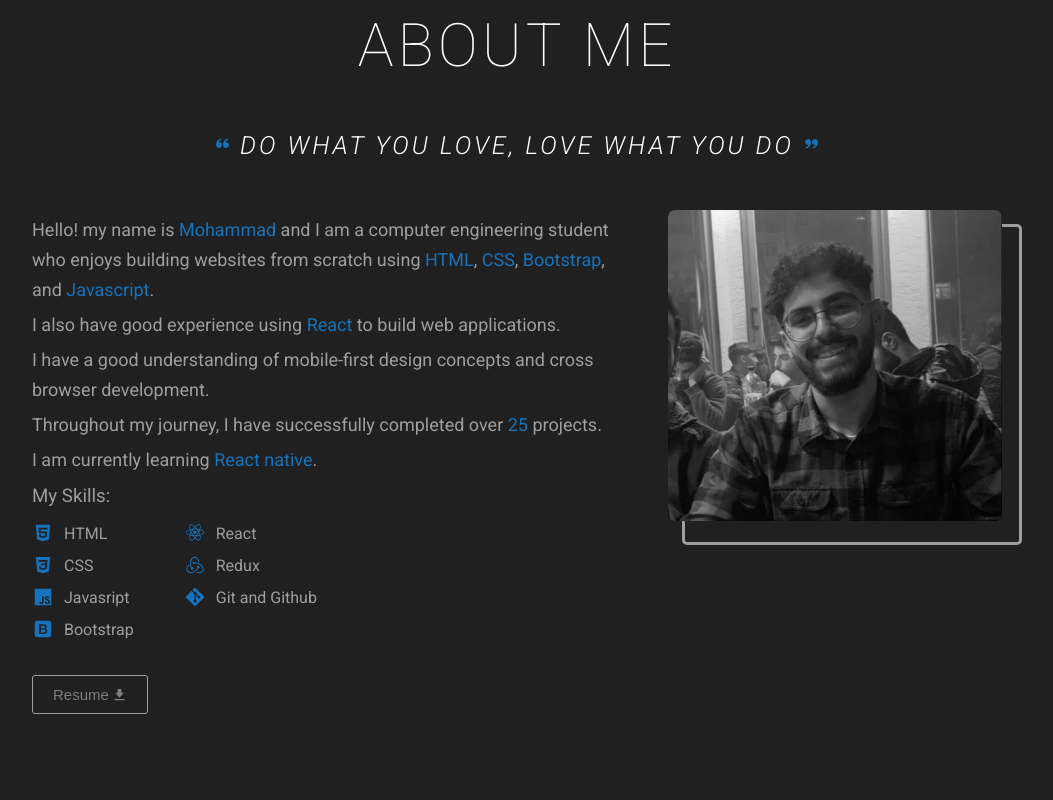
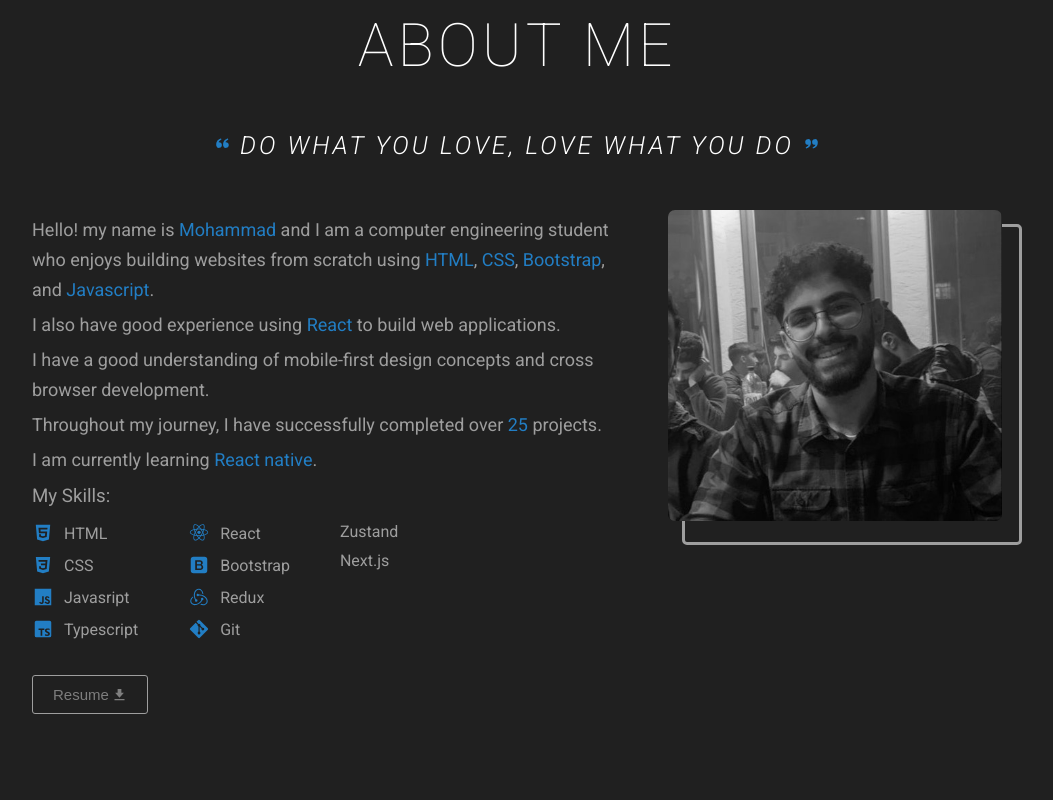
Before and after one commit to mhmd-k/my-portfolio-react, a React (Create React App) app: page / in a window 1280 px wide. Shown: the part 940-1740 px from the top of the page, without its empty margins (123-1176 px from the left). Built offline with nearby package versions, Linux system fonts and the light colour scheme; a web font is replaced by a local one.

Commit message:
add new skills

```diff
--- a/src/index.css
+++ b/src/index.css
@@ -3,7 +3,7 @@
   --bg-color: #202020;
   --box-color: #343434;
   --box-shadow: #202020;
-  --main-color: #1573bb;
+  --main-color: #227ec4;
   --text-color: #9e9e9e;
   --title-color: white;
   --section-padding: 150px;
--- a/src/pages/About.js
+++ b/src/pages/About.js
@@ -9,10 +9,12 @@ import {
   BiSolidQuoteAltLeft,
   BiSolidDownload,
   BiSolidQuoteAltRight,
+  BiLogoTypescript,
 } from "react-icons/bi";
 import image from "../assets/images/20220317_073449.jpg";
 import { projectsData } from "../data/projectsData";
 import resume from "../assets/resume.pdf";
+import ZustandIcon from "../assets/polar-bear.png";
 
 function About() {
   return (
@@ -59,7 +61,7 @@ function About() {
                   <BiLogoJavascript /> Javasript
                 </li>
                 <li>
-                  <BiLogoBootstrap /> Bootstrap
+                  <BiLogoTypescript /> Typescript
                 </li>
               </ul>
               <ul>
@@ -67,12 +69,26 @@ function About() {
                   <BiLogoReact /> React
                 </li>
                 <li>
+                  <BiLogoBootstrap /> Bootstrap
+                </li>
+                <li>
                   <BiLogoRedux /> Redux
                 </li>
 
                 <li>
-                  <BiLogoGit /> Git and Github
+                  <BiLogoGit /> Git
                 </li>
+              </ul>
+              <ul>
+                <li>
+                  {/* <img
+                    style={{ marginRight: "10px" }}
+                    src={ZustandIcon}
+                    alt="zustand icon"
+                  />{" "} */}
+                  Zustand
+                </li>
+                <li>Next.js</li>
               </ul>
             </div>
             <div className="resume">
```
Also changed, not shown: src/assets/polar-bear.png (added).
